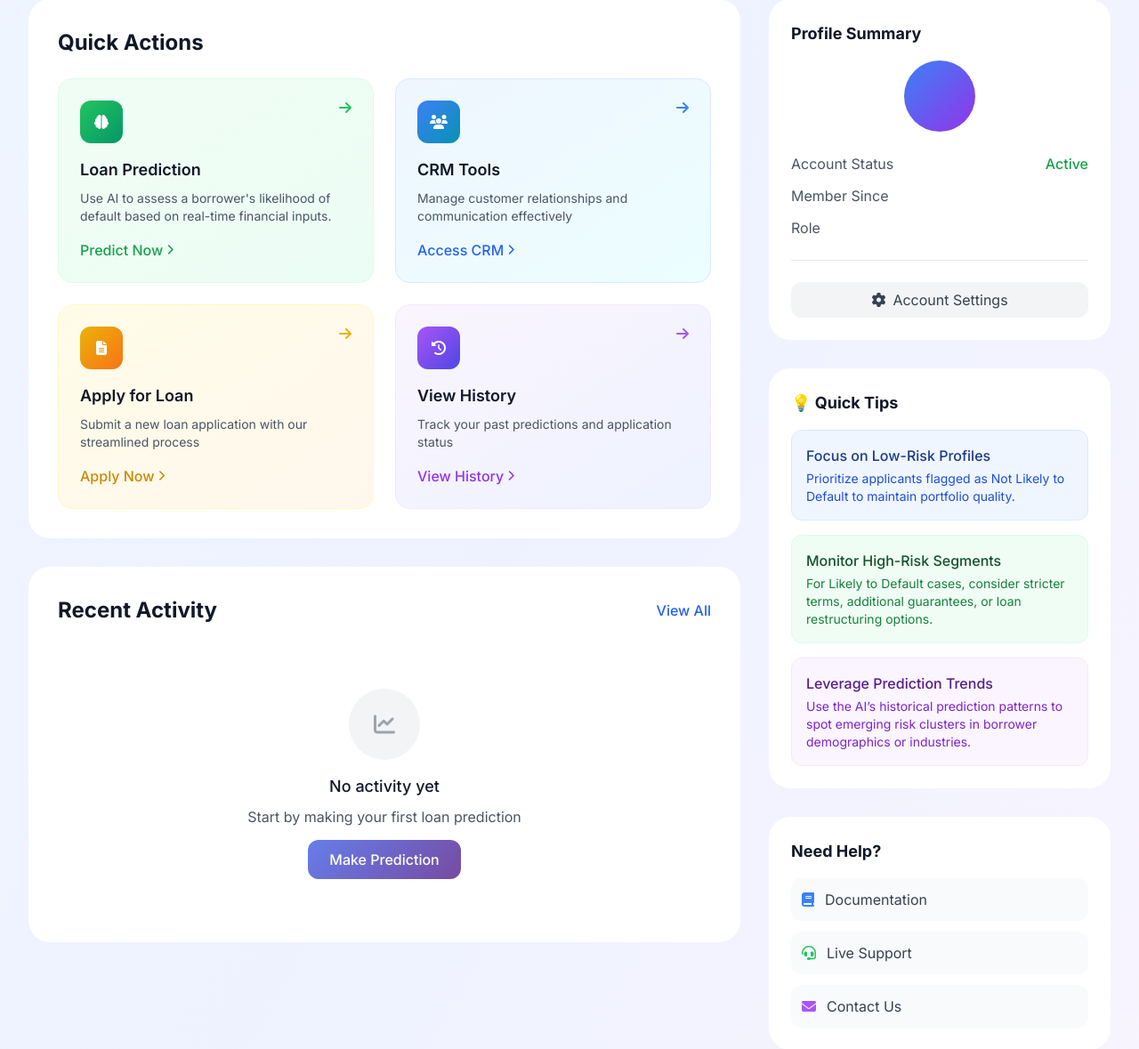
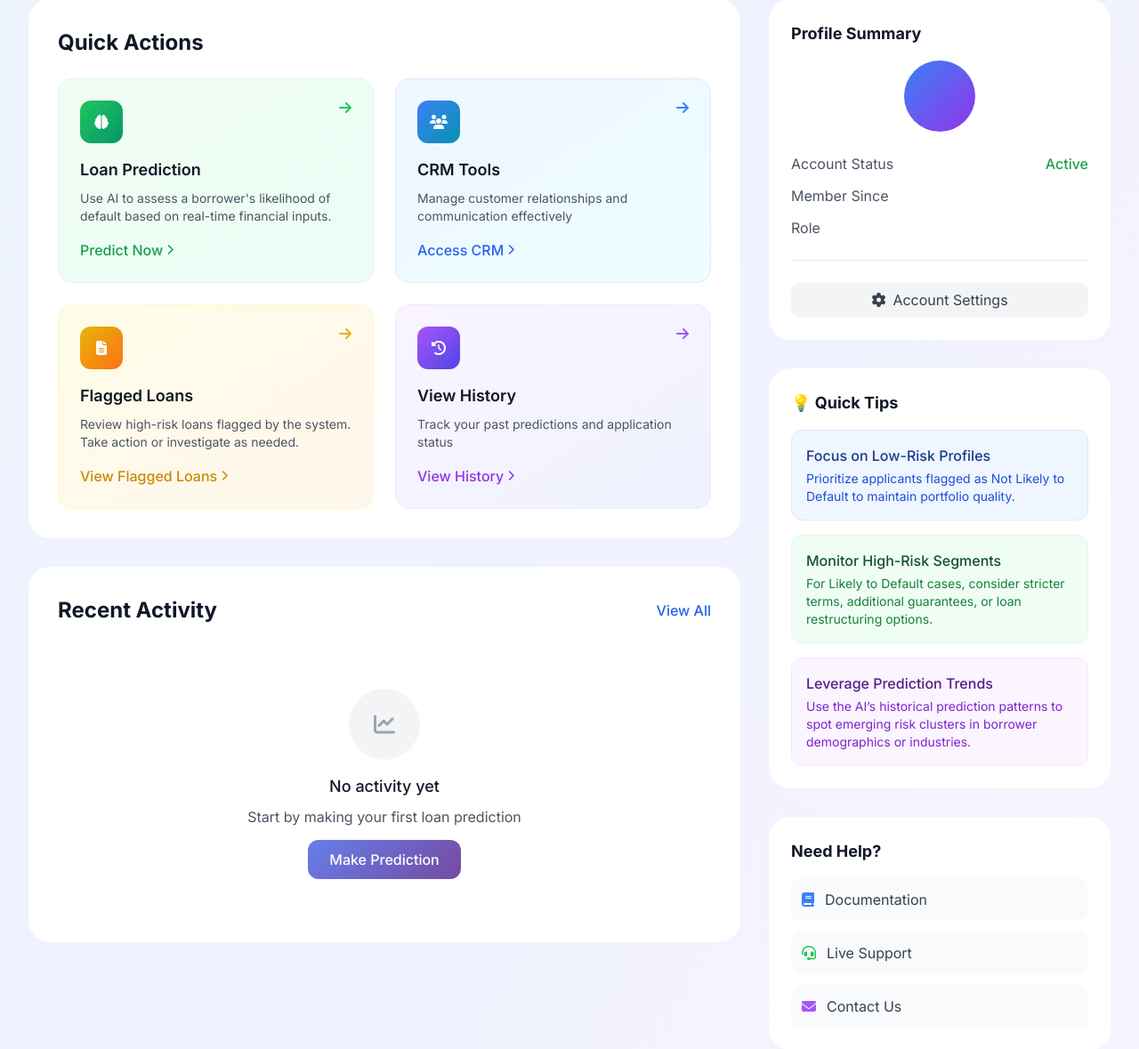
Before and after one commit to gurveersingh25/smart-loan-crm, a Flask app: template app/templates/user_dashboard.html in a window 1280 px wide. Shown: the part 624-1803 px from the top of the page at 89% size. Run offline with Flask 3, Linux system fonts and the light colour scheme; the template is opened without the code that fills it, so the values that code supplies are empty; parts of the project's set-up code (start-up, migrations or seed data) failed here and were passed over; some libraries are stand-ins or nearby versions.

Commit message:
Update user_dashboard.html

```diff
--- a/app/templates/user_dashboard.html
+++ b/app/templates/user_dashboard.html
@@ -123,10 +123,10 @@
                                 </div>
                                 <i class="fas fa-arrow-right text-yellow-500 group-hover:translate-x-1 transition-transform"></i>
                             </div>
-                            <h3 class="text-lg font-semibold text-gray-900 mb-2">Apply for Loan</h3>
-                            <p class="text-gray-600 text-sm mb-4">Submit a new loan application with our streamlined process</p>
-                            <a href="{{ url_for('routes.apply_loan') }}" class="inline-flex items-center text-yellow-600 font-medium hover:text-yellow-700">
-                                Apply Now
+                            <h3 class="text-lg font-semibold text-gray-900 mb-2">Flagged Loans</h3>
+                            <p class="text-gray-600 text-sm mb-4">Review high-risk loans flagged by the system. Take action or investigate as needed.</p>
+                            <a href="{{ url_for('routes.flagged_loans_view') }}" class="inline-flex items-center text-yellow-600 font-medium hover:text-yellow-700">
+                                View Flagged Loans
                                 <i class="fas fa-chevron-right ml-1 text-xs"></i>
                             </a>
                         </div>
```
